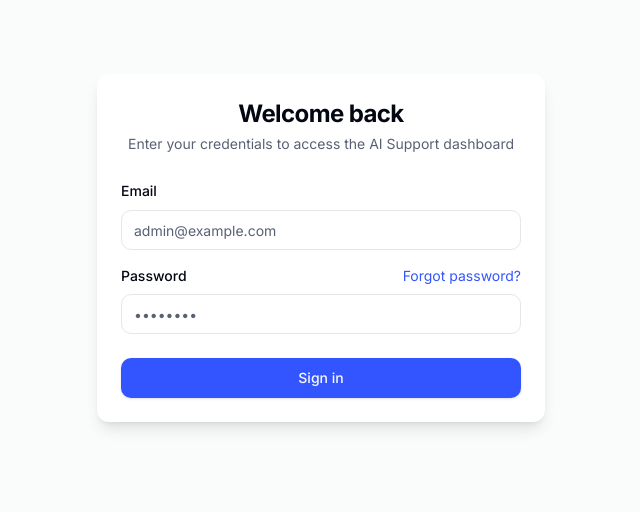
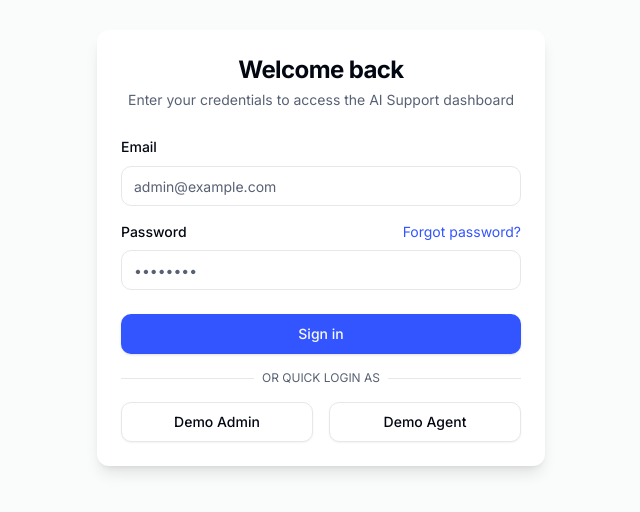
Before and after one commit to madebysahil/ai-customer-support-dashboard, a Next.js app in the folder frontend/: page /login in a window 1280 px wide. Shown: the part 152-664 px from the top of the page, without its empty margins (319-959 px from the left). Built offline with nearby package versions, Linux system fonts and the light colour scheme; no server answers.

Commit message:
feat: add quick demo login buttons

```diff
--- a/frontend/src/app/(auth)/login/page.tsx
+++ b/frontend/src/app/(auth)/login/page.tsx
@@ -78,10 +78,48 @@ export default function LoginPage() {
             )}
           </div>
         </CardContent>
-        <CardFooter>
+        <CardFooter className="flex-col gap-4">
           <Button className="w-full" type="submit" disabled={isLoading}>
             {isLoading ? "Signing in..." : "Sign in"}
           </Button>
+
+          <div className="relative w-full">
+            <div className="absolute inset-0 flex items-center">
+              <span className="w-full border-t" />
+            </div>
+            <div className="relative flex justify-center text-xs uppercase">
+              <span className="bg-background px-2 text-muted-foreground">
+                Or quick login as
+              </span>
+            </div>
+          </div>
+
+          <div className="grid grid-cols-2 gap-4 w-full">
+            <Button
+              type="button"
+              variant="outline"
+              disabled={isLoading}
+              onClick={() => {
+                form.setValue("email", "admin@example.com")
+                form.setValue("password", "Admin@123")
+                form.handleSubmit(onSubmit)()
+              }}
+            >
+              Demo Admin
+            </Button>
+            <Button
+              type="button"
+              variant="outline"
+              disabled={isLoading}
+              onClick={() => {
+                form.setValue("email", "agent@example.com")
+                form.setValue("password", "Agent@123")
+                form.handleSubmit(onSubmit)()
+              }}
+            >
+              Demo Agent
+            </Button>
+          </div>
         </CardFooter>
       </form>
     </Card>
```
